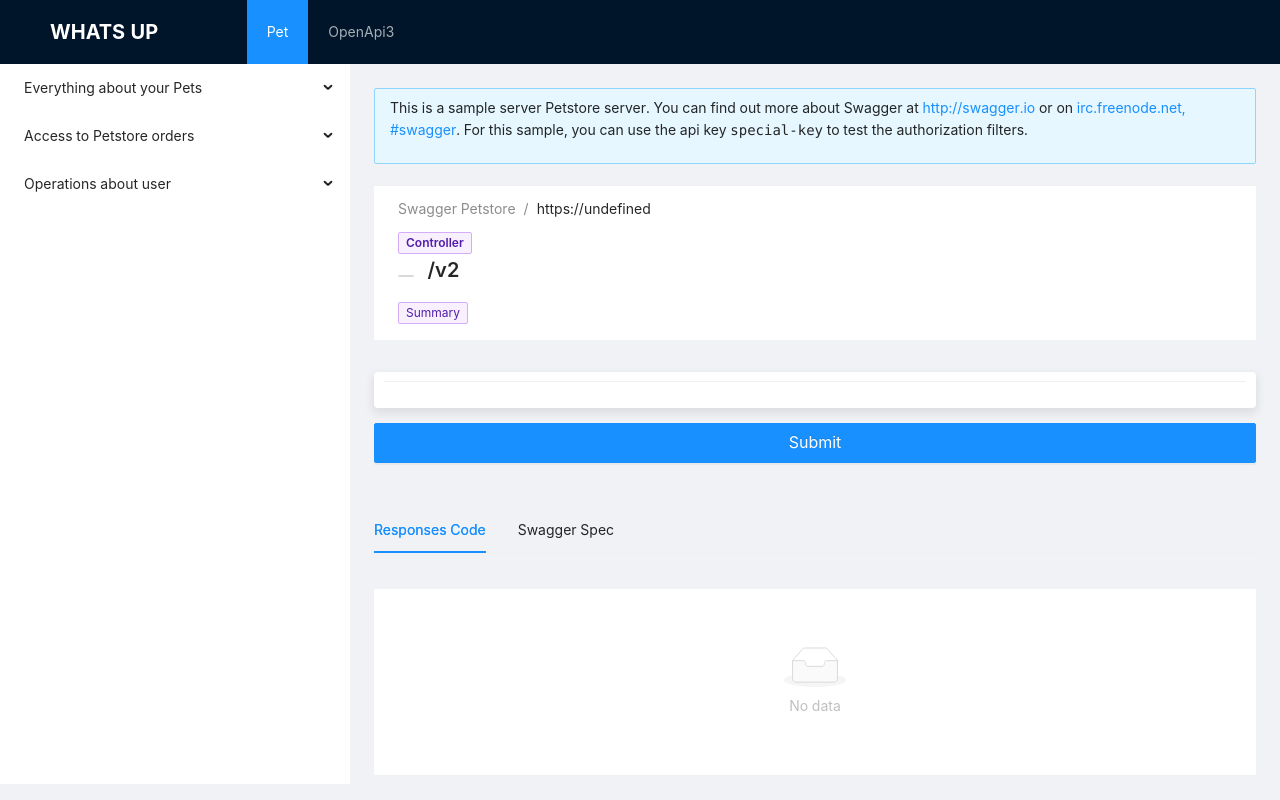
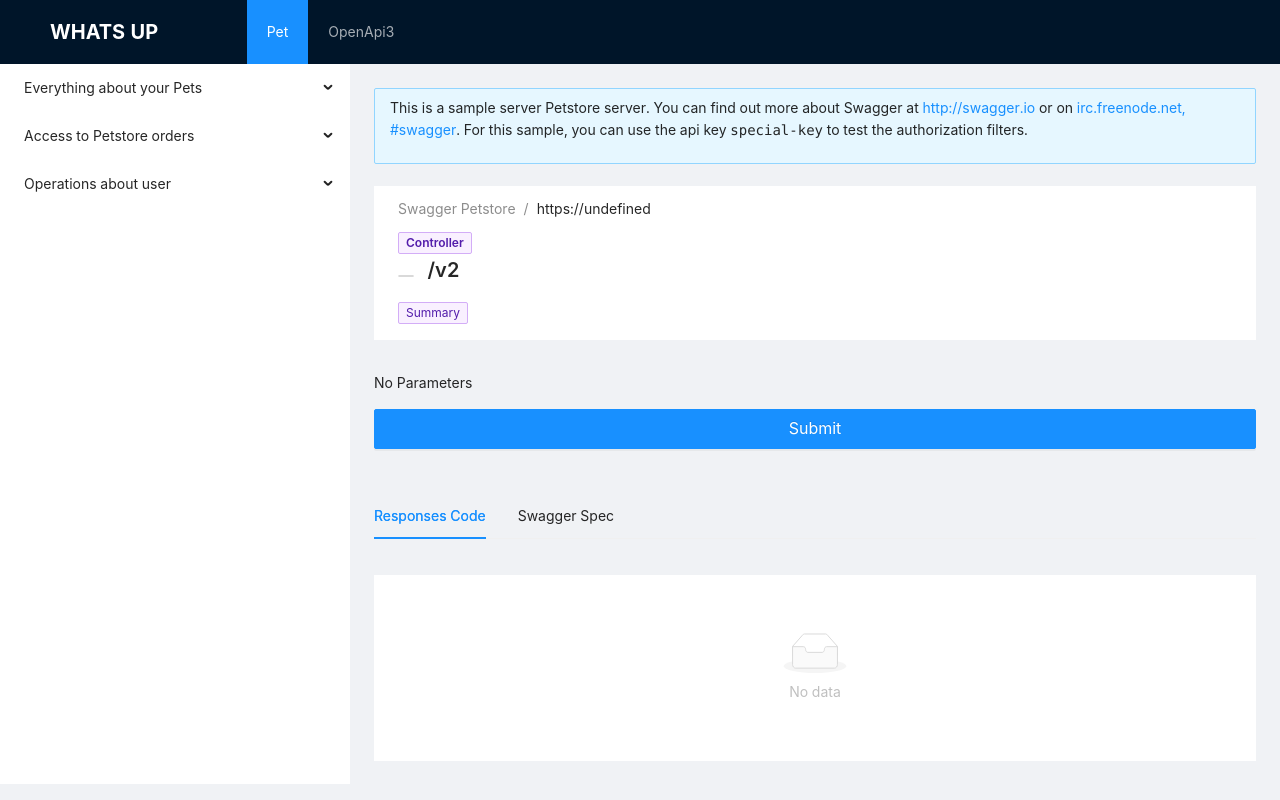
Before and after one commit to easylogic/whatsup, a React (Vite) app: page / in a window 1280 px wide. Built offline with nearby package versions, Linux system fonts and the light colour scheme; what axios-curlirize would draw is missing.

Commit message:
fix type bug

```diff
--- a/src/component/ApiTable.tsx
+++ b/src/component/ApiTable.tsx
@@ -229,12 +229,29 @@ export function ApiTable(props: ApiTableProps) {
         )
     }
 
+    function getContentSchema (content: any) {
+
+        if (content['application/octet-stream']) {
+            return content['application/octet-stream'].schema
+        }
+
+        if (content['application/x-www-form-urlencoded']) {
+            return content['application/x-www-form-urlencoded'].schema
+        }
+
+        if (content['application/json'].schema) {
+            return content['application/json'].schema
+        }
+
+        return content['application/json'].schema
+    }
+
     function createFormItemBody (it: APISummary['requestBody']) {
         // let info = {} ;
         let schema: any = null;
 
         if (it.content) {
-            schema = getDefinitions((it.content as any)['application/json'].schema, responseObject.definitions || json.components);
+            schema = getDefinitions(getContentSchema(it.content), responseObject.definitions || json.components);
         } else {
             schema = getDefinitions(it.schema, responseObject.definitions || json.components);
         }
@@ -299,6 +316,13 @@ export function ApiTable(props: ApiTableProps) {
             </div>
         )}
 
+        {dataSource.length === 0 && (
+            <div style={{marginBottom: 15}}>
+                No Parameters
+            </div>
+        )}
+
+{dataSource.length > 0 && (
         <div style={{
                 padding: 10,
                 backgroundColor: 'rgba(255, 255, 255, 1)',
@@ -315,6 +339,8 @@ export function ApiTable(props: ApiTableProps) {
             </Tabs>
         </div>
 
+        )}
+
         <div style={{marginTop: 15}}>
             <Button type="primary" size="large" onClick={() => sendApi()} loading={isLoading} style={{width: '100%'}}>Submit</Button>
         </div>
--- a/src/component/items/TagsInput.tsx
+++ b/src/component/items/TagsInput.tsx
@@ -10,7 +10,7 @@ interface TagsInputProps {
 
 export default function TagsInput (props: TagsInputProps) {
     const { item, inputValues, onChange } = props;
-    const items = item.schema.items || item.items || {};
+    const items = item.schema?.items || item.items || {};
 
     function changeFieldValue (value: string[]|number[]) {
         onChange(item.name, value);
```
